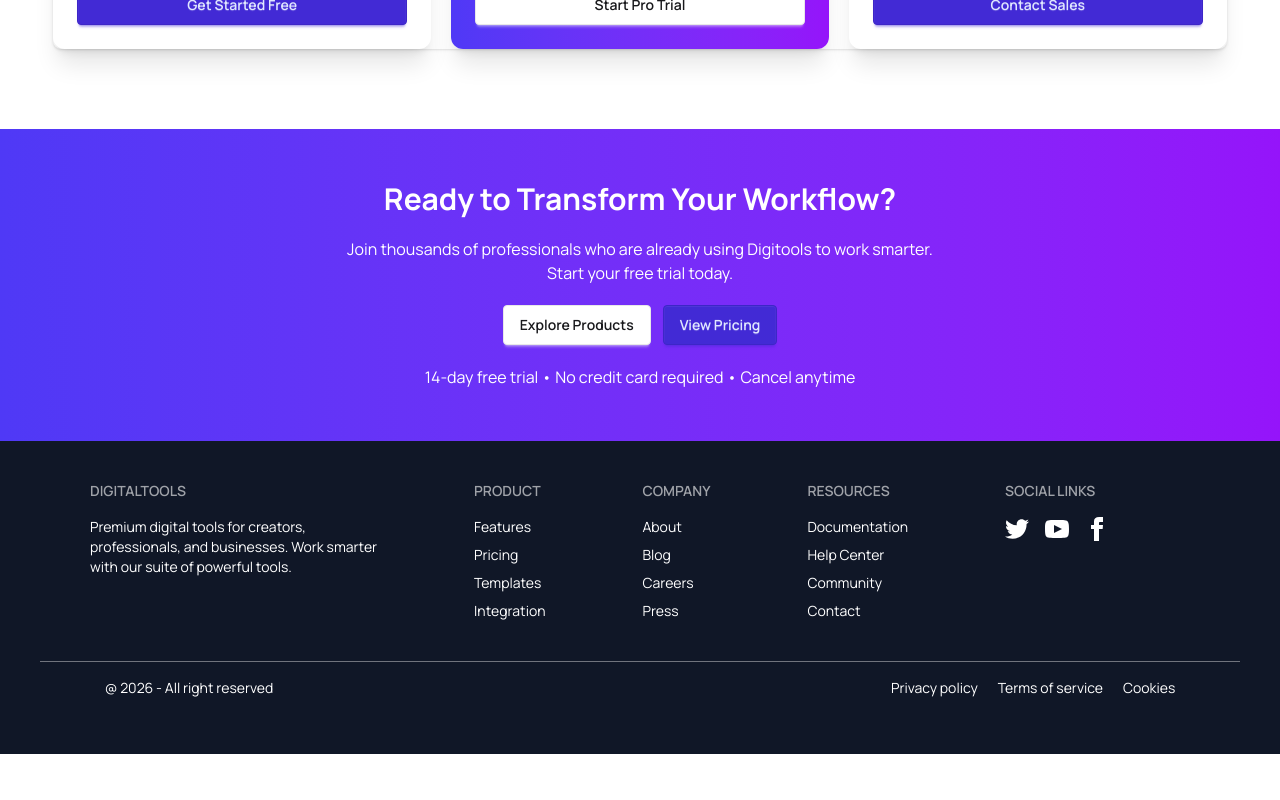
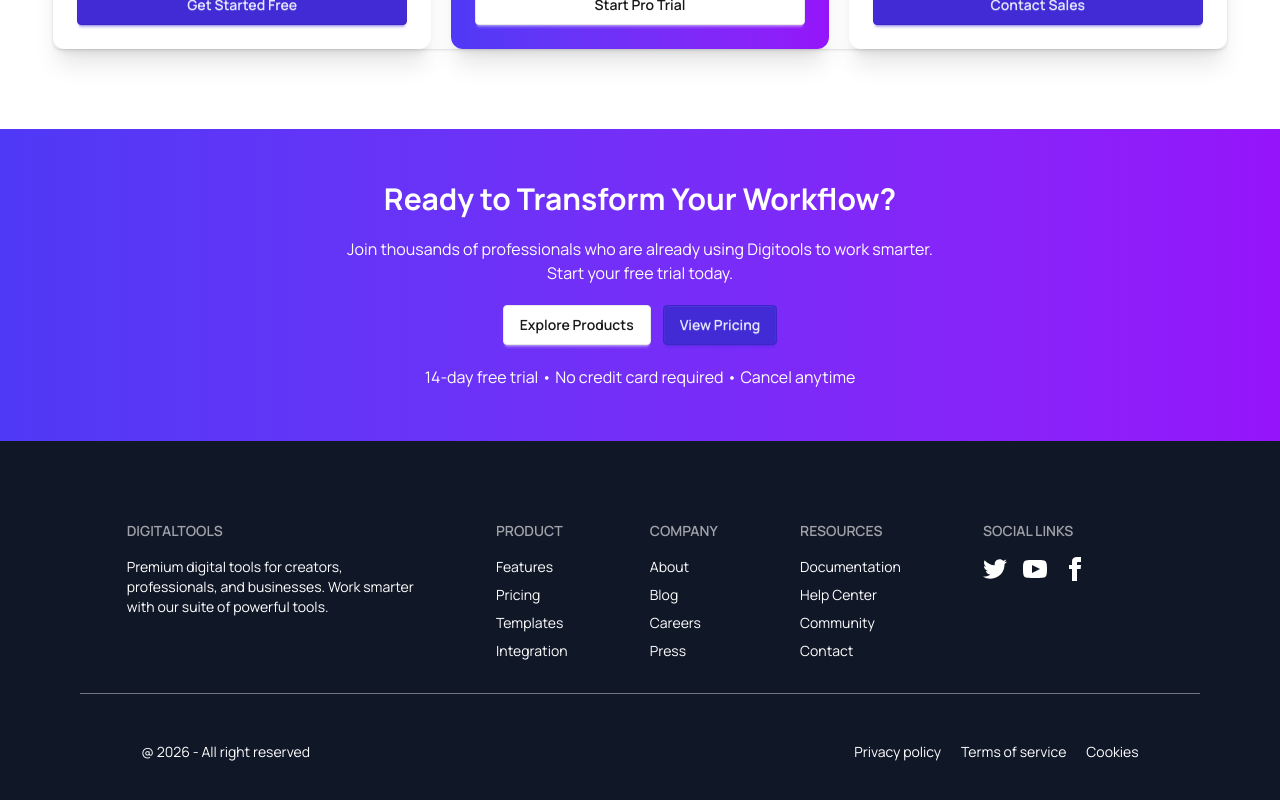
Before and after one commit to tawsifast/Assignment-6, a React (Vite) app: page / in a window 1280 px wide. Shown: the part 3333-4133 px from the top of the page. Before the commit the page ends 4087 px from the top, so only its background shows below. Built offline with nearby package versions, Linux system fonts and the light colour scheme.

Commit message:
footer problem solved

```diff
--- a/src/components/Footer/Footer.jsx
+++ b/src/components/Footer/Footer.jsx
@@ -3,7 +3,7 @@ import React from 'react';
 const Footer = () => {
     return (
         <div>
-    <footer className="  bg-[#101727] text-white  p-10">
+    <footer className="  bg-[#101727] text-white  p-20">
     <div className='footer sm:footer-horizontal w-11/12 mx-auto'>
          <nav>
     <h6 className="footer-title">DigitalTools</h6>
@@ -70,7 +70,7 @@ const Footer = () => {
   </nav>
 </div>
 
-  <hr className='opacity-40 mt-10'/>
+  <hr className='opacity-40 my-8'/>
   <footer className="footer sm:footer-horizontal footer-center  p-4 text-white">
   <aside className='flex justify-between w-11/12'>
     <p> @ {new Date().getFullYear()}  - All right reserved</p>
```
